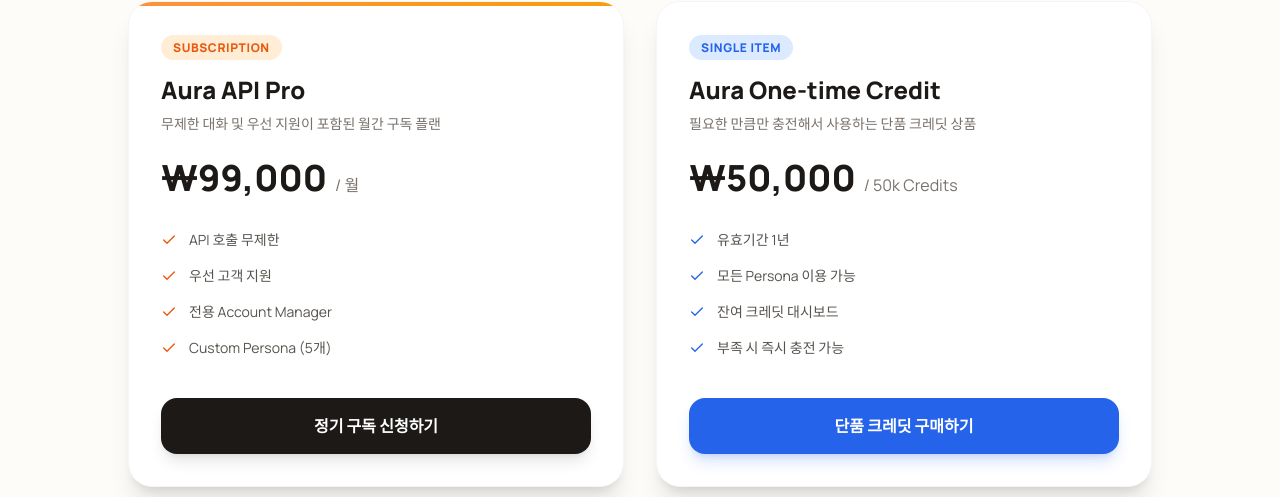
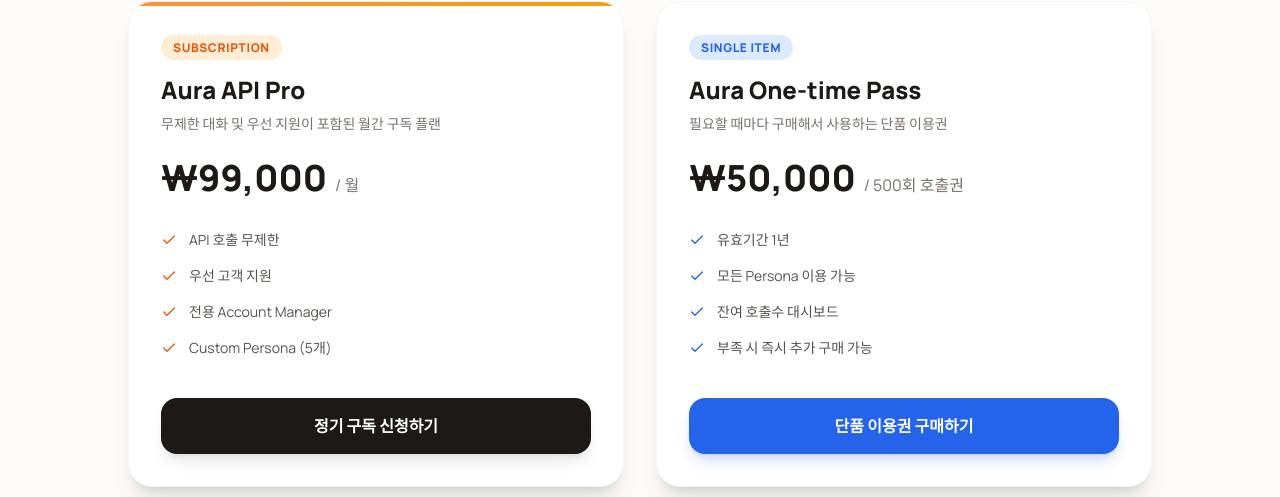
Before and after one commit to kimhyunjae40-cyber/klclab-website, a React (Vite) app: page / in a window 1280 px wide. Both pictures are taken after a click on the button "요금". Shown: the part 303-800 px from the top of the page. Built offline with nearby package versions, Linux system fonts and the light colour scheme; no server answers.

Commit message:
Update pricing terms to 500 API calls for Toss Payments

```diff
--- a/pages/Pricing.tsx
+++ b/pages/Pricing.tsx
@@ -21,7 +21,7 @@
                     method: 'CARD' as const,
                     amount: { currency: 'KRW' as const, value: 50000 },
                     orderId: `one_${Math.random().toString(36).substring(2, 10)}`,
-                    orderName: "Aura One-time 50k Credits",
+                    orderName: "Aura 단품 이용권 (500회)",
                 };
 
             await payment.requestPayment({
@@ -81,15 +81,15 @@
                     <div className="bg-white rounded-3xl p-8 shadow-xl border border-stone-100 relative overflow-hidden flex flex-col h-full">
                         <div className="mb-6">
                             <span className="px-3 py-1 bg-blue-100 text-blue-600 rounded-full text-xs font-bold uppercase tracking-wider">Single Item</span>
-                            <h3 className="text-2xl font-bold text-stone-900 mt-4 mb-2">Aura One-time Credit</h3>
-                            <p className="text-stone-500 text-sm">필요한 만큼만 충전해서 사용하는 단품 크레딧 상품</p>
+                            <h3 className="text-2xl font-bold text-stone-900 mt-4 mb-2">Aura One-time Pass</h3>
+                            <p className="text-stone-500 text-sm">필요할 때마다 구매해서 사용하는 단품 이용권</p>
                         </div>
                         <div className="mb-8 flex items-baseline gap-2">
                             <span className="text-4xl font-black text-stone-900">₩50,000</span>
-                            <span className="text-stone-500 font-medium">/ 50k Credits</span>
+                            <span className="text-stone-500 font-medium">/ 500회 호출권</span>
                         </div>
                         <div className="space-y-4 mb-10 flex-grow">
-                            {['유효기간 1년', '모든 Persona 이용 가능', '잔여 크레딧 대시보드', '부족 시 즉시 충전 가능'].map((f, i) => (
+                            {['유효기간 1년', '모든 Persona 이용 가능', '잔여 호출수 대시보드', '부족 시 즉시 추가 구매 가능'].map((f, i) => (
                                 <div key={i} className="flex gap-3 items-center">
                                     <Check className="w-4 h-4 text-blue-600" />
                                     <span className="text-stone-600 text-sm">{f}</span>
@@ -100,7 +100,7 @@
                             onClick={() => handlePaymentRequest('single')}
                             className="w-full py-4 bg-blue-600 text-white rounded-2xl font-bold hover:bg-blue-700 transition-all shadow-lg shadow-blue-600/20"
                         >
-                            단품 크레딧 구매하기
+                            단품 이용권 구매하기
                         </button>
                     </div>
                 </div>
```
Also changed, not shown: 2 other files (tests, documents, lock files or other folders).
